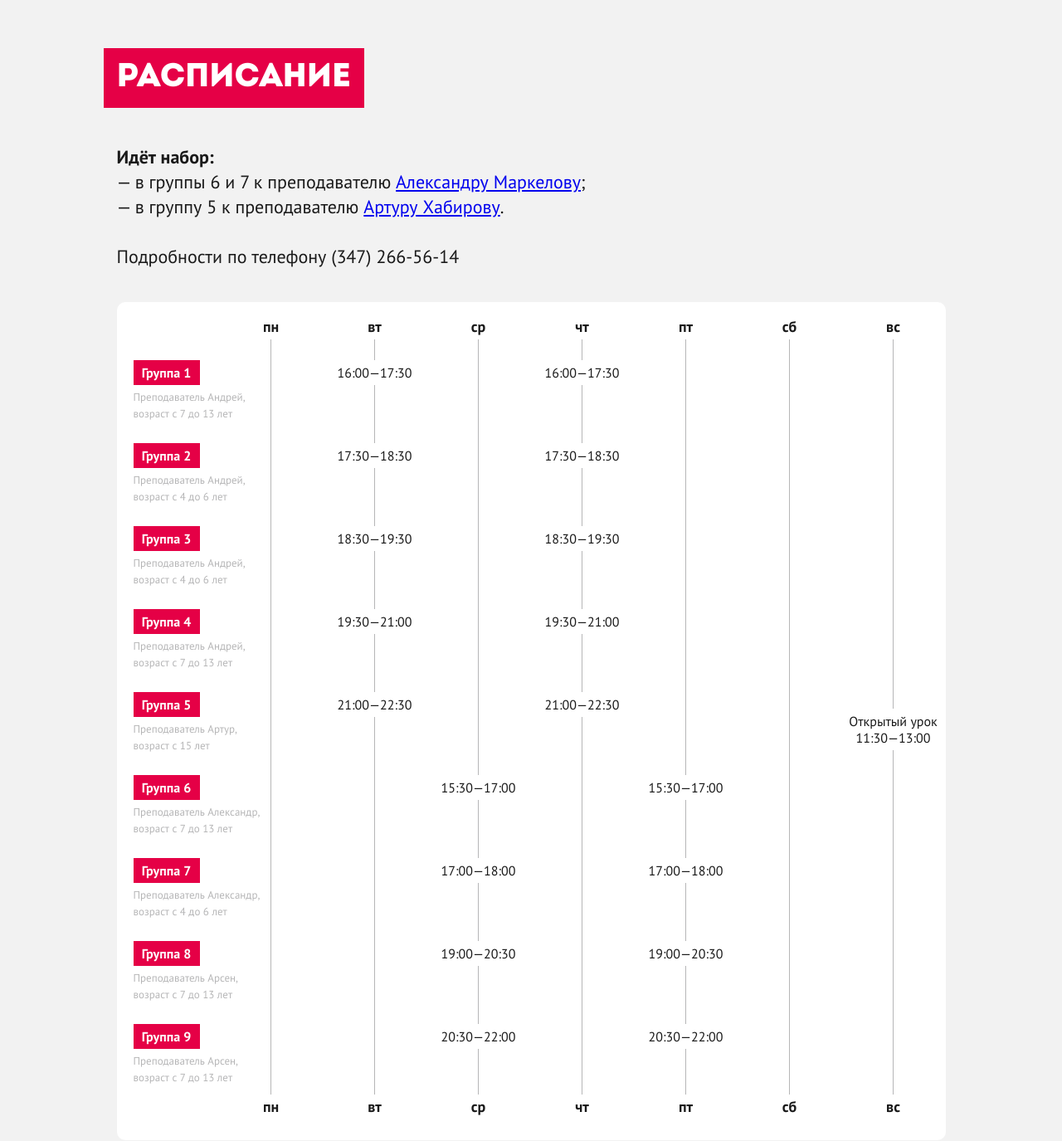
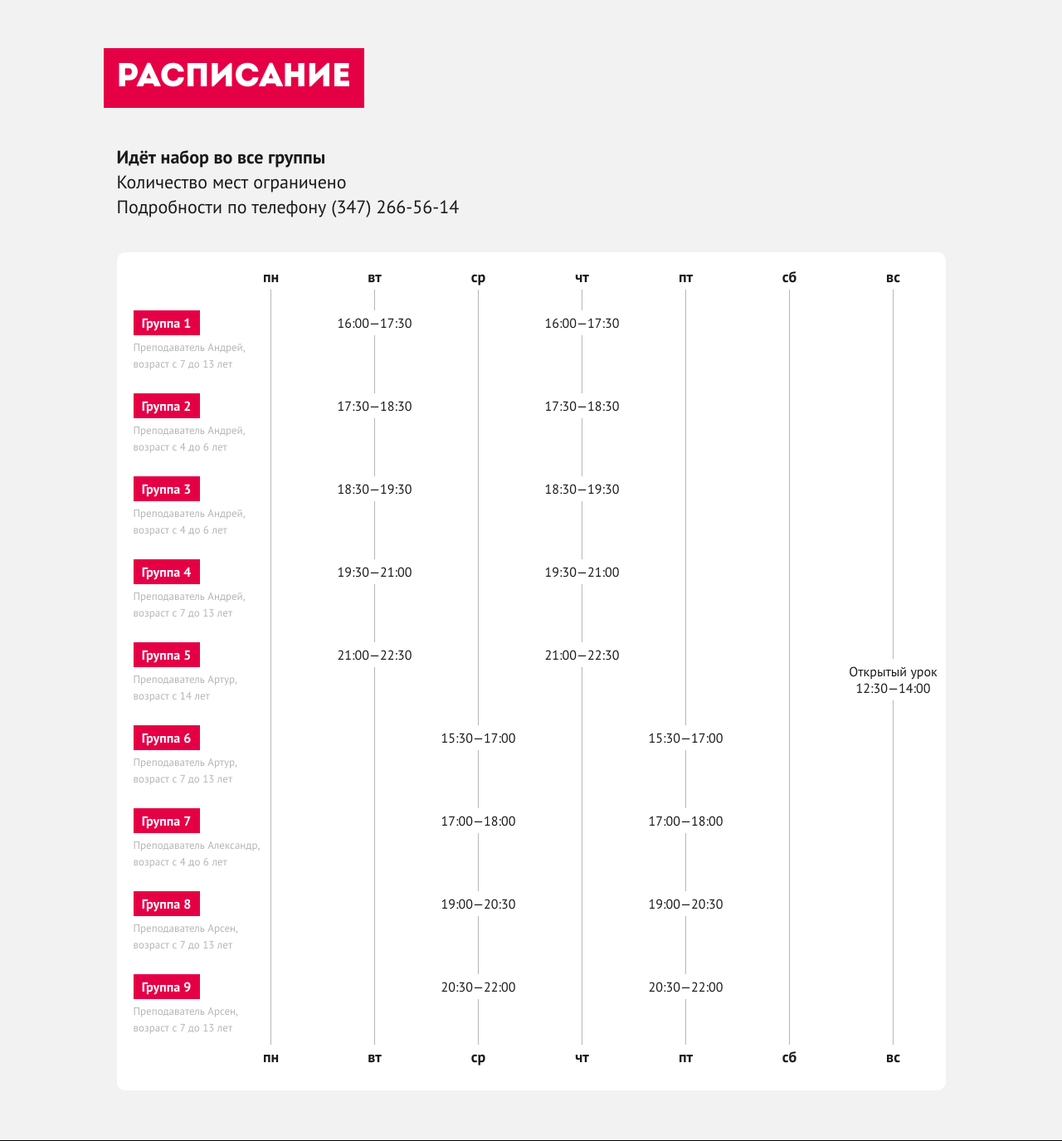
Before and after one commit to lcdswat/tancuy, a PHP site: page /schedule in a window 1280 px wide. Shown: the part 362-1737 px from the top of the page at 83% size. Run offline with PHP 8.4, Linux system fonts and the light colour scheme; some libraries are stand-ins or nearby versions.

Commit message:
Правки

```diff
--- a/schedule.php
+++ b/schedule.php
@@ -17,9 +17,8 @@
 </div>
 
 <div class="grid" style="font-size: 22px; line-height: 30px; margin: 40px auto 0 auto;">
-	<b>Идёт набор:</b><br>
-	— в группы 6 и 7 к преподавателю <a href="/teachers/aleks-markelov">Александру Маркелову</a>;<br>
-	— в группу 5 к преподавателю <a href="/teachers/artur-habirov">Артуру Хабирову</a>.<br><br>
+	<b>Идёт набор во все группы</b><br>
+	Количество мест ограничено<br>
 	Подробности по телефону (347) 266-56-14
 	</div>
 
@@ -34,9 +33,9 @@
 		<div>Группа 4</div>
 		<div class="prepods">Преподаватель Андрей,<br>возраст с 7 до 13 лет</div>
 		<div>Группа 5</div>
-		<div class="prepods">Преподаватель Артур,<br>возраст с 15 лет</div>
+		<div class="prepods">Преподаватель Артур,<br>возраст с 14 лет</div>
 		<div>Группа 6</div>
-		<div class="prepods">Преподаватель Александр,<br>возраст с 7 до 13 лет</div>
+		<div class="prepods">Преподаватель Артур,<br>возраст с 7 до 13 лет</div>
 		<div>Группа 7</div>
 		<div class="prepods">Преподаватель Александр,<br>возраст с 4 до 6 лет</div>
 		<div>Группа 8</div>
@@ -111,7 +110,7 @@
 		<div class="s-time no-bg">&nbsp;</div>
 	</div>
 	<div class="s-column"id="last"><div class="day-up">вс</div><div class="day-down">вс</div>
-		<div class="s-time free">Открытый урок<br>11:30—13:00</div>
+		<div class="s-time free">Открытый урок<br>12:30—14:00</div>
 	</div>
 	<div class="clean"></div>
 </div>
--- a/teachers/andrei-yakovlev.php
+++ b/teachers/andrei-yakovlev.php
@@ -87,7 +87,7 @@
 			<b>Видео с Андреем</b><br><br>
 
 			<div class="teacher-video">
-				<iframe src="https://player.vimeo.com/video/109309095?color=ffffff&title=0&byline=0&portrait=0" width="440" height="247" frameborder="0" webkitallowfullscreen mozallowfullscreen allowfullscreen></iframe>
+				<iframe width="440" height="247" src="https://www.youtube.com/embed/35w0d7x2Mys?rel=0" frameborder="0" allow="autoplay; encrypted-media" allowfullscreen></iframe>
 			</div>
 
 			<br><br><br><br>
--- a/teachers/index.php
+++ b/teachers/index.php
@@ -29,7 +29,7 @@
 		<a href="/teachers/aleks-markelov"><div class="teachers-t-column" style="padding: 0;">
 			<img src="/images/aleks-markelov-t.jpg" class="round">
 			<span class="teachers-t-name">Александр</span><span class="teachers-t-name">Маркелов</span>
-			<div class="teachers-t-who">Преподаватель</div>
+			<div class="teachers-t-who">Основной преподаватель</div>
 		</div></a>
 	</div>
 
```
